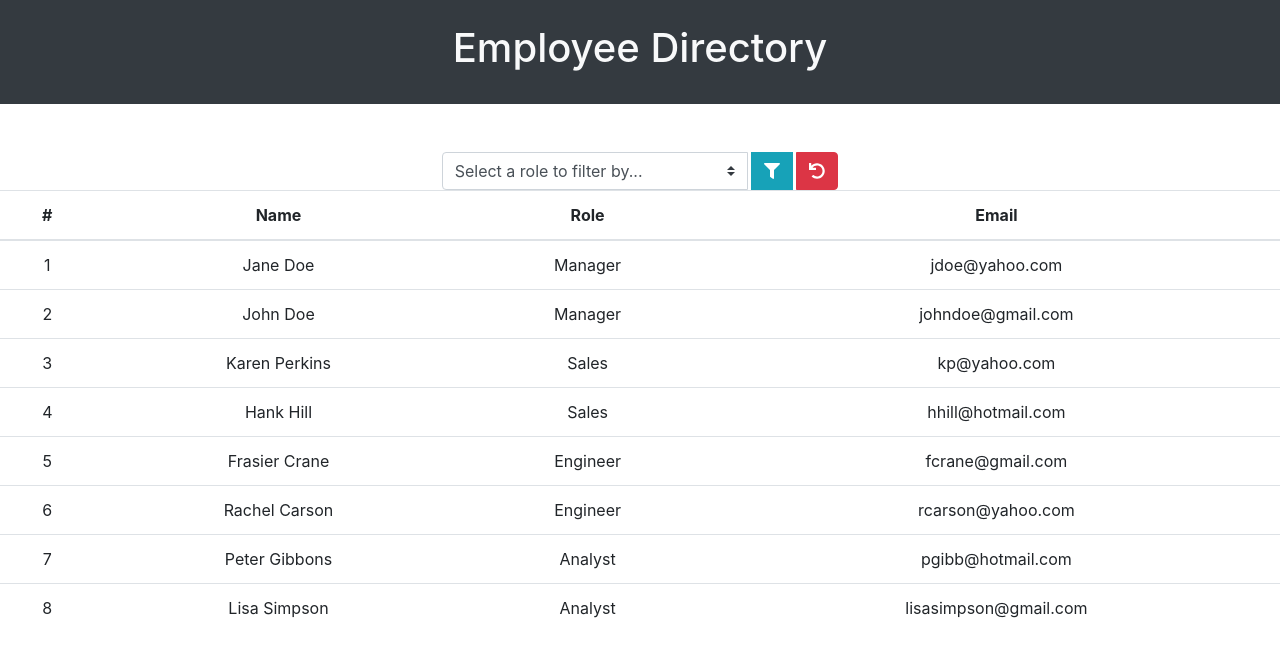
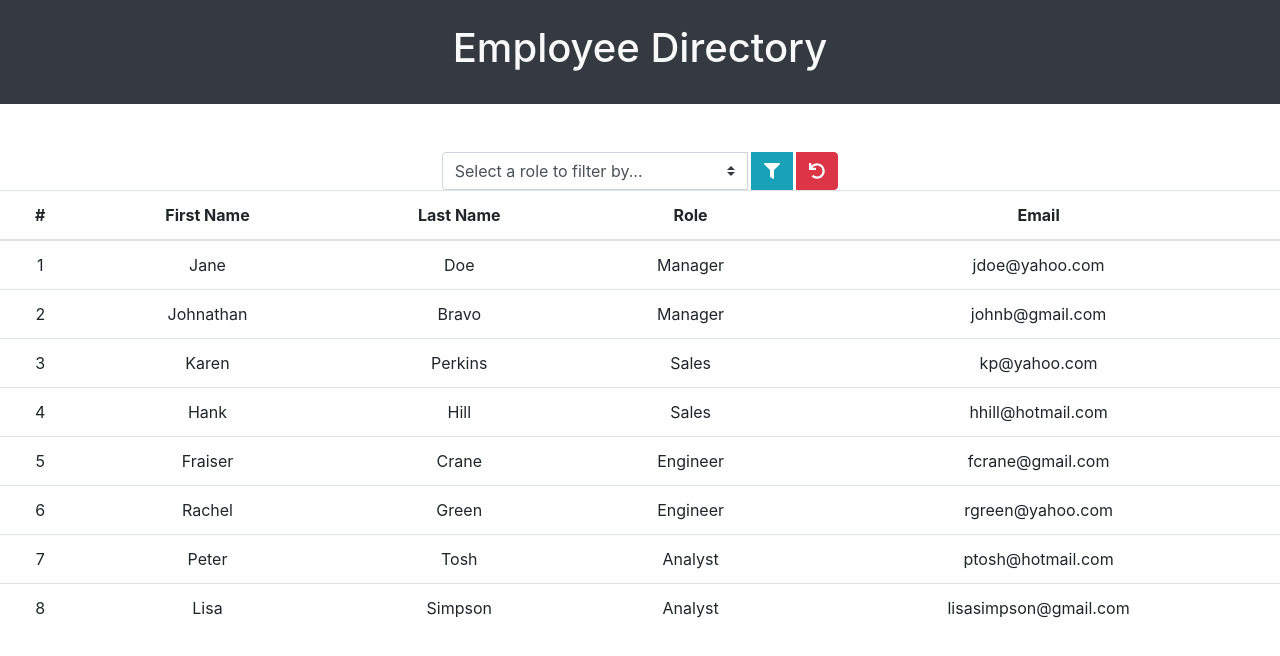
Before and after one commit to arh450/react-employee-directory, a React (Create React App) app: page / in a window 1280 px wide. Shown: the top 656 px of the page. Built offline with nearby package versions, Linux system fonts and the light colour scheme.

Commit message:
changed json data and its format

```diff
--- a/src/components/Data.json
+++ b/src/components/Data.json
@@ -1,49 +1,57 @@
 [
   {
     "id": 1,
-    "name": "Jane Doe",
+    "firstName": "Jane",
+    "lastName": "Doe",
     "role": "Manager",
     "email": "jdoe@yahoo.com"
   },
   {
     "id": 2,
-    "name": "John Doe",
+    "firstName": "Johnathan",
+    "lastName": "Bravo",
     "role": "Manager",
-    "email": "johndoe@gmail.com"
+    "email": "johnb@gmail.com"
   },
   {
     "id": 3,
-    "name": "Karen Perkins",
+    "firstName": "Karen",
+    "lastName": "Perkins",
     "role": "Sales",
     "email": "kp@yahoo.com"
   },
   {
     "id": 4,
-    "name": "Hank Hill",
+    "firstName": "Hank",
+    "lastName": "Hill",
     "role": "Sales",
     "email": "hhill@hotmail.com"
   },
   {
     "id": 5,
-    "name": "Frasier Crane",
+    "firstName": "Fraiser",
+    "lastName": "Crane",
     "role": "Engineer",
     "email": "fcrane@gmail.com"
   },
   {
     "id": 6,
-    "name": "Rachel Carson",
+    "firstName": "Rachel",
+    "lastName": "Green",
     "role": "Engineer",
-    "email": "rcarson@yahoo.com"
+    "email": "rgreen@yahoo.com"
   },
   {
     "id": 7,
-    "name": "Peter Gibbons",
+    "firstName": "Peter",
+    "lastName": "Tosh",
     "role": "Analyst",
-    "email": "pgibb@hotmail.com"
+    "email": "ptosh@hotmail.com"
   },
   {
     "id": 8,
-    "name": "Lisa Simpson",
+    "firstName": "Lisa",
+    "lastName": "Simpson",
     "role": "Analyst",
     "email": "lisasimpson@gmail.com"
   }
--- a/src/components/Table/TableBody.js
+++ b/src/components/Table/TableBody.js
@@ -7,7 +7,8 @@ export default function TableBody(props) {
       {props.data.map((employee) => (
         <tr key={employee.id}>
           <td>{employee.id}</td>
-          <td>{employee.name}</td>
+          <td>{employee.firstName}</td>
+          <td>{employee.lastName}</td>
           <td>{employee.role}</td>
           <td>{employee.email}</td>
         </tr>
--- a/src/components/Table/TableHeaders.js
+++ b/src/components/Table/TableHeaders.js
@@ -5,7 +5,8 @@ export default function TableHeaders() {
     <thead>
       <tr>
         <th scope="col">#</th>
-        <th scope="col">Name</th>
+        <th scope="col">First Name</th>
+        <th scope="col">Last Name</th>
         <th scope="col">Role</th>
         <th scope="col">Email</th>
       </tr>
```
